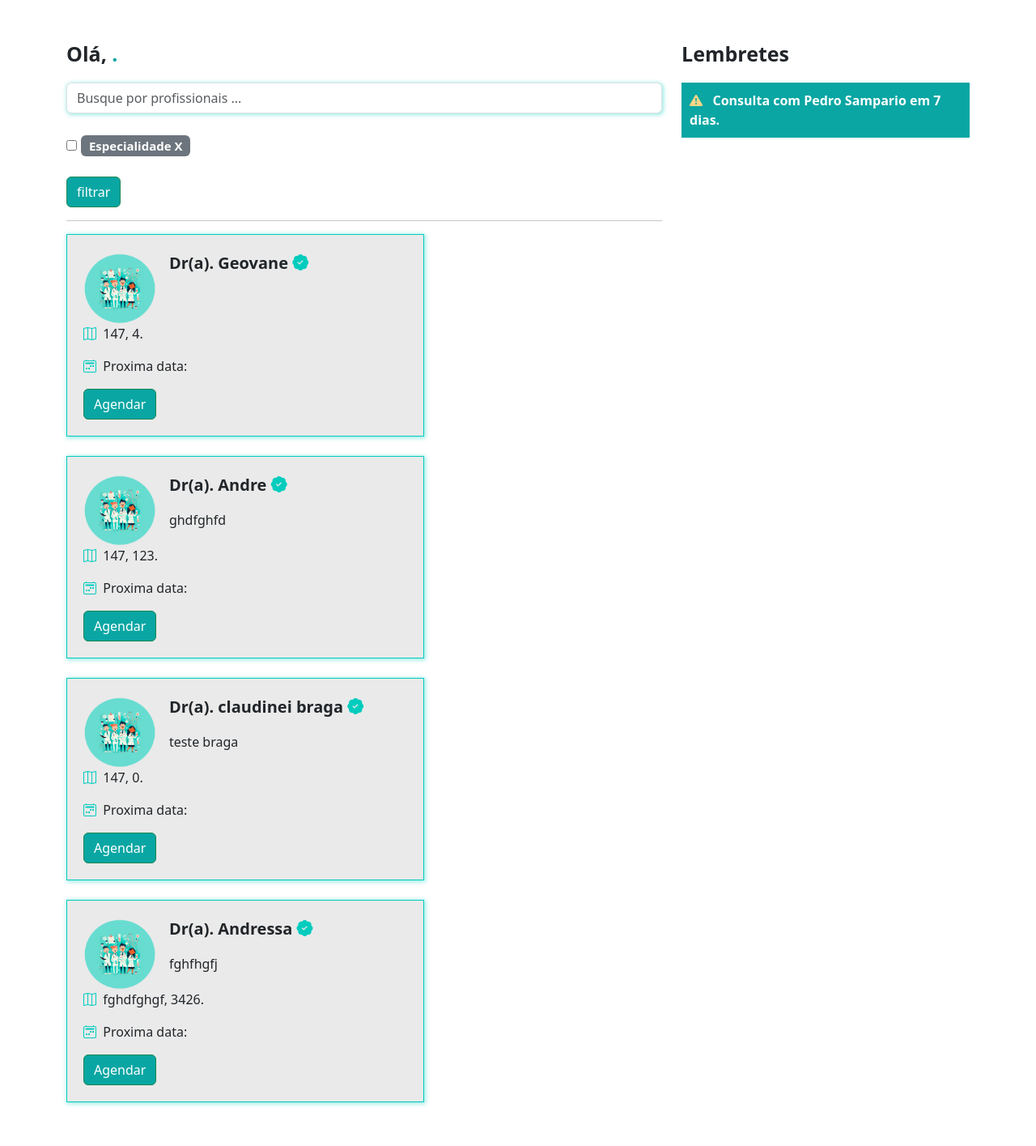
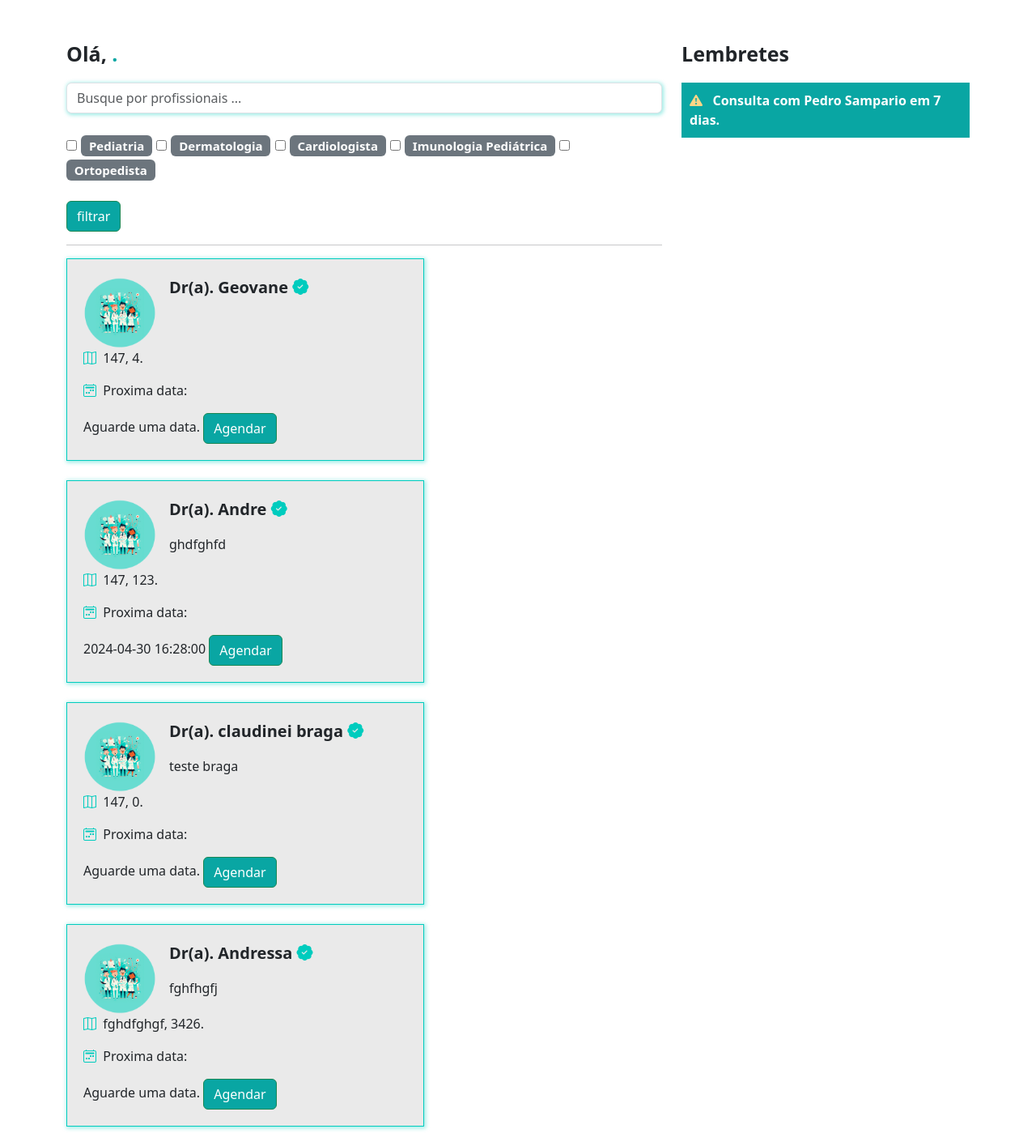
Before and after one commit to claudinei05/pystackweek, a Django app: page /pacientes/home/ in a window 1280 px wide. Shown: the whole page at 81% size. Before the commit the page ends 1366 px from the top, so only its background shows below. Run offline with Django 5.2, Linux system fonts and the light colour scheme; data comes from the database, SQL or seed files in the repository; parts of the project's set-up code (start-up, migrations or seed data) failed here and were passed over.

Commit message:
Add fitros por nome e por especialidades

```diff
--- a/medico/models.py
+++ b/medico/models.py
@@ -1,3 +1,4 @@
+from datetime import datetime
 from django.db import models
 from django.contrib.auth.models import User
 
@@ -27,7 +28,10 @@ class DadosMedico(models.Model):
 
     def __str__(self):
         return self.user.username
-
+    @property
+    def proxima_data(self):
+        proxima_data = DatasAbertas.objects.filter(user=self.user).filter(data__gt=datetime.now()).filter(agendado=False).order_by('data').first()
+        return proxima_data
 class DatasAbertas(models.Model):
     data = models.DateTimeField()
     user = models.ForeignKey(User, on_delete=models.DO_NOTHING)
--- a/paciente/templates/home.html
+++ b/paciente/templates/home.html
@@ -19,17 +19,17 @@
         <div class="col-md-8">
 
             <p style="font-size: 25px" class="p-bold">Olá, <span class="color-dark">{{request.user.username}}.</span></p>
-            <form action="" post="GET">
+            <form action="{% url 'home' %}" post="GET">
                 <input type="text" class="form-control shadow-main-color" placeholder="Busque por profissionais ..." name="medico">
                 <br>
 
                 <div class="especialidades">
-                    <input type="checkbox" name="especialidades" value="">
+                    {% for especialidade in especialidades%}
+                        <input type="checkbox" name="especialidades" value="{{especialidade.id}}">
                     <span class="badge bg-secondary">
-
-                        Especialidade X
-
+                        {{especialidade.especialidade}}
                     </span>
+                    {% endfor %}
 
 
                 </div>
@@ -50,9 +50,12 @@
                         </div>
                     </div>
                     <p><i class="bi bi-map icon-main"></i>&nbsp&nbsp{{medico.rua}}, {{medico.numero}}.</p>
-                    <p><i class="bi bi-calendar2-week icon-main"></i>&nbsp&nbspProxima data:
-
-                        </p>
+                    <p><i class="bi bi-calendar2-week icon-main"></i>&nbsp&nbspProxima data:</p>
+                    {% if medico.proxima_data %}
+                        {{medico.proxima_data}}
+                    {% else %}
+                        Aguarde uma data.
+                    {% endif %}
 
                     <a href="#" class="btn btn-success btn-dark-color">Agendar</a>
                 </div>
--- a/paciente/views.py
+++ b/paciente/views.py
@@ -1,8 +1,18 @@
 from django.shortcuts import render
-from medico.models import DadosMedico
+from medico.models import DadosMedico, Especialidade
 
 # Create your views here.
 def home(request):
     if request.method == "GET":
+        medico_filtrar= request.GET.get('medico')
+        especialidade_filtrar = request.GET.getlist('especialidades')
         medicos = DadosMedico.objects.all()
-        return render(request, 'home.html', {'medicos':medicos})
+
+        if medico_filtrar:
+            medicos=medicos.filter(nome__icontains=medico_filtrar)
+
+        if especialidade_filtrar:
+            medicos= medicos.filter(especialidade_id__in=especialidade_filtrar)
+
+        especialidades= Especialidade.objects.all()
+        return render(request, 'home.html', {'medicos':medicos, 'especialidades':especialidades})
```
